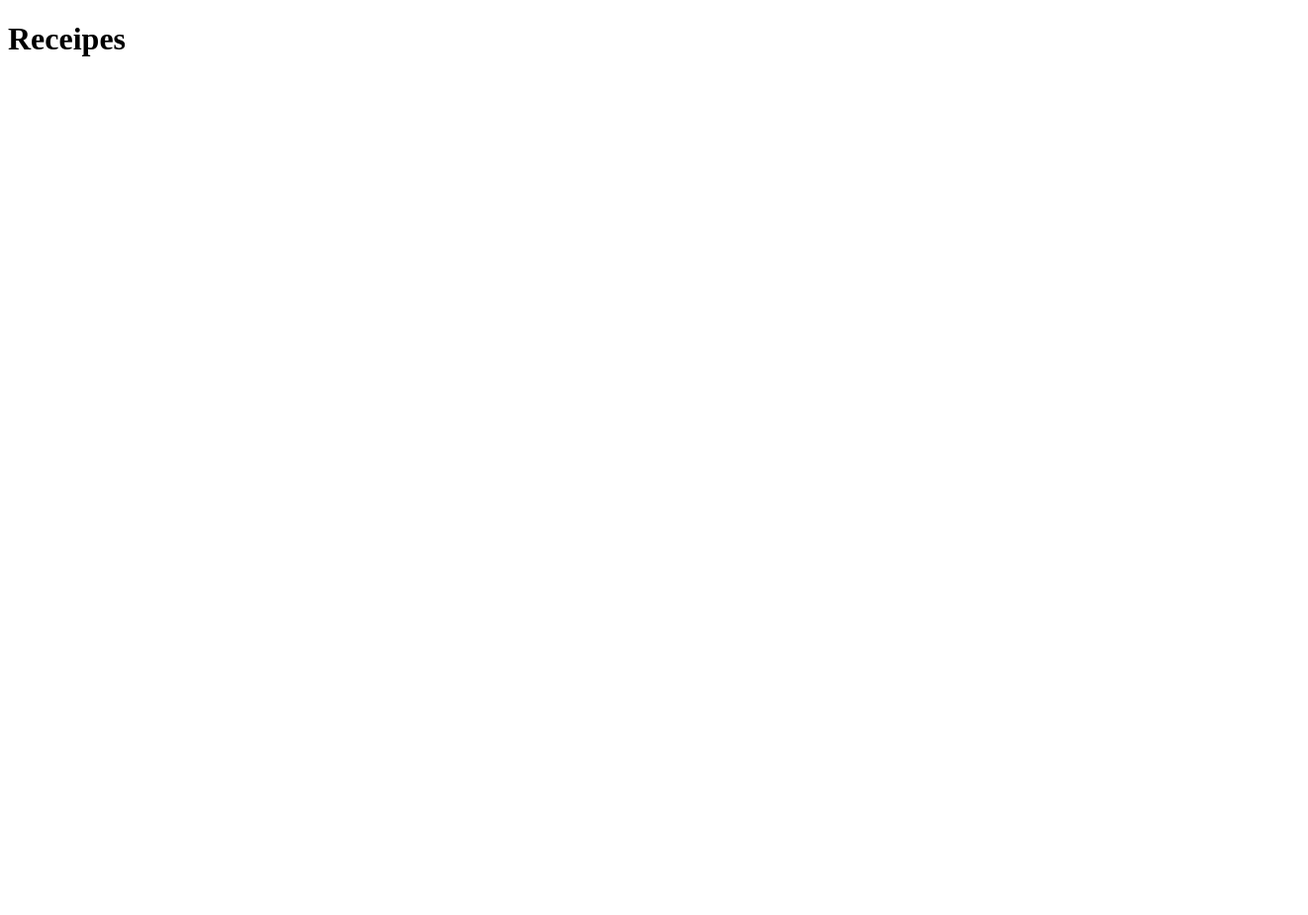
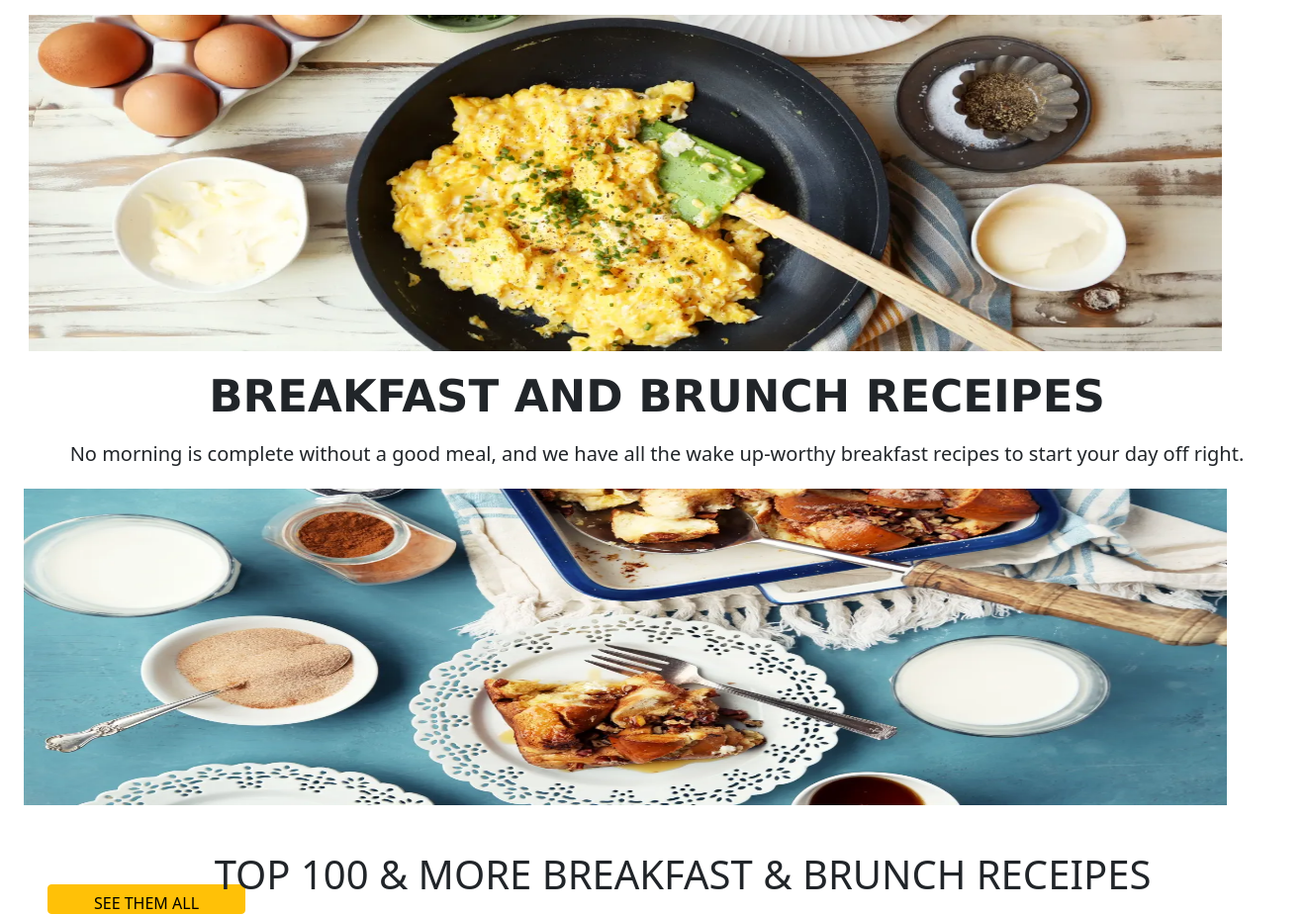
Before and after one commit to mannu-cyber/icp6.0-group-06-project-3-javascript-bootstrap, a plain HTML site: page pages/recipe.html in a window 1280 px wide. Shown: the whole page at 99% size, 1322 px wide, since content can reach past the window. Before the commit the page ends 800 px from the top, so only its background shows below. Drawn offline with nearby package versions, Linux system fonts and the light colour scheme.

Commit message:
added imges

```diff
--- a/pages/recipe.html
+++ b/pages/recipe.html
@@ -1,11 +1,68 @@
 <!DOCTYPE html>
 <html lang="en">
-<head>
-    <meta charset="UTF-8">
-    <meta name="viewport" content="width=device-width, initial-scale=1.0">
+  <head>
+    <meta charset="UTF-8" />
+    <meta name="viewport" content="width=device-width, initial-scale=1.0" />
     <title>Foodie</title>
-</head>
-<body>
-    <h1>Receipes</h1>
-</body>
+    <link
+      href="https://cdn.jsdelivr.net/npm/bootstrap@5.0.2/dist/css/bootstrap.min.css"
+      rel="stylesheet"
+      integrity="sha384-EVSTQN3/azprG1Anm3QDgpJLIm9Nao0Yz1ztcQTwFspd3yD65VohhpuuCOmLASjC"
+      crossorigin="anonymous"
+    />
+    <style>
+      .main-img {
+        width: 95%;
+        height: 350px;
+        margin: 10px;
+        padding: 5px;
+      }
+      .main-heading {
+        font-size: 45px;
+        font-family: Verdana, Geneva, Tahoma, sans-serif;
+        font-weight: bold;
+      }
+      .para-1{
+        font-size: 20px;
+      }
+      .second-img{
+        height: 320px;
+        width: 95%;
+        text-align: center;
+      }
+      .button{
+        height: 30px;
+        width: 200px;
+      }
+      .heading{
+        transform: translate(50px, 30px);
+      }
+    </style>
+  </head>
+  <body>
+    <img src="./../images&logo/resp-1.webp" class="main-img ms-4" />
+    <h1 class="main-heading ms-5 p-1 text-center">BREAKFAST AND BRUNCH RECEIPES</h1>
+    <p class="para-1 ms-5 p-1 text-center">
+      No morning is complete without a good meal, and we have all the wake
+      up-worthy breakfast recipes to start your day off right.
+    </p>
+    <img src="./../images&logo/resp-2.webp" class="second-img ms-4"/>
+    <h1 class="text-center m-2 p-2 heading">TOP 100 & MORE BREAKFAST & BRUNCH RECEIPES</h1>
+    <button type="button" class="btn btn-warning button ms-5">SEE THEM ALL</button>
+
+
+
+
+
+    <script
+      src="https://cdn.jsdelivr.net/npm/@popperjs/core@2.9.2/dist/umd/popper.min.js"
+      integrity="sha384-IQsoLXl5PILFhosVNubq5LC7Qb9DXgDA9i+tQ8Zj3iwWAwPtgFTxbJ8NT4GN1R8p"
+      crossorigin="anonymous"
+    ></script>
+    <script
+      src="https://cdn.jsdelivr.net/npm/bootstrap@5.0.2/dist/js/bootstrap.min.js"
+      integrity="sha384-cVKIPhGWiC2Al4u+LWgxfKTRIcfu0JTxR+EQDz/bgldoEyl4H0zUF0QKbrJ0EcQF"
+      crossorigin="anonymous"
+    ></script>
+  </body>
 </html>
```
Also changed, not shown: images&logo/resp-1.webp (added), images&logo/resp-10.jpg (added), images&logo/resp-2.webp (added), images&logo/resp-3.webp (added), images&logo/resp-4.webp (added), images&logo/resp-5.webp (added), images&logo/resp-6.jpg (added), images&logo/resp-7.png (added), images&logo/resp-8.jpg (added), images&logo/resp-9.jpg (added).
